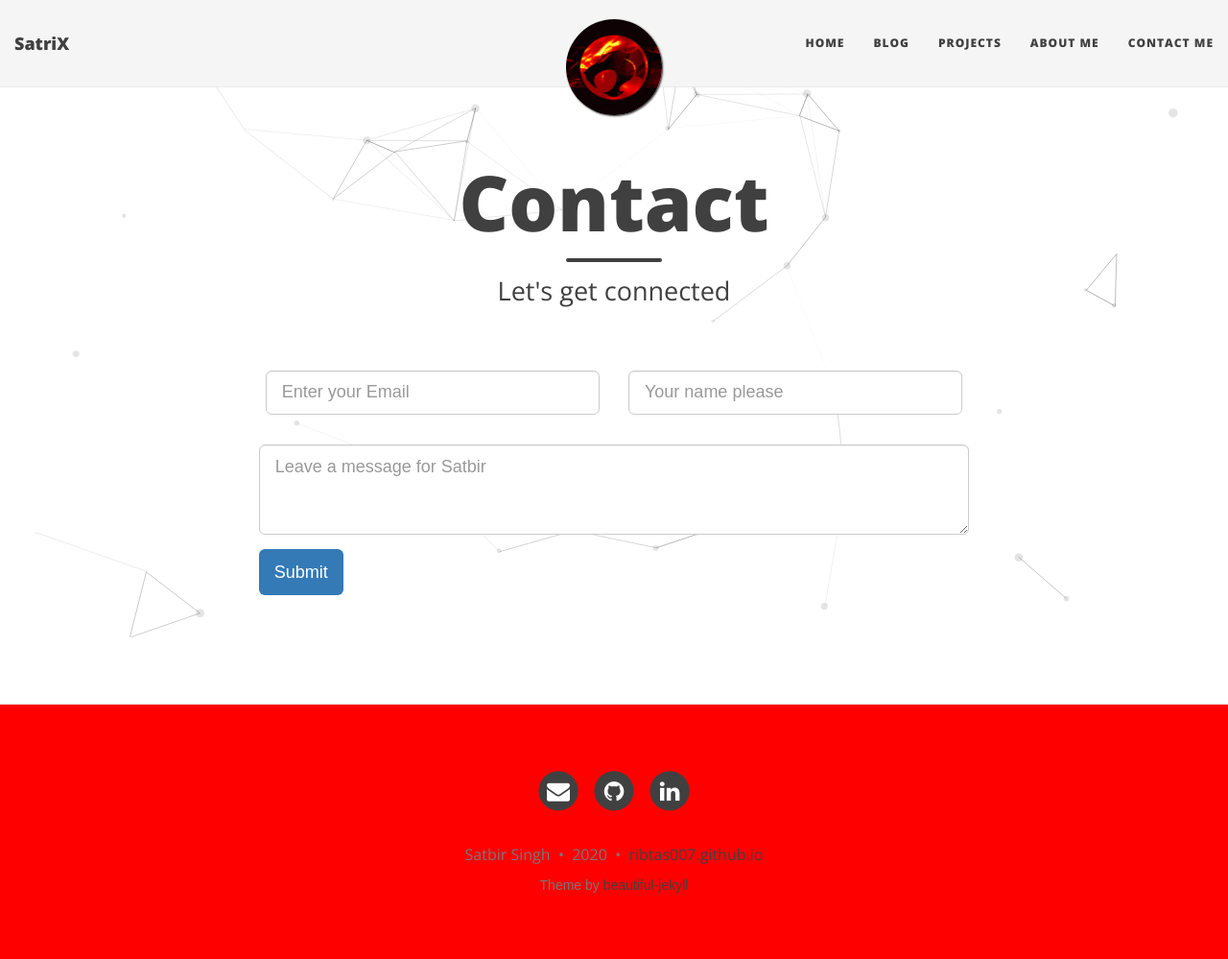
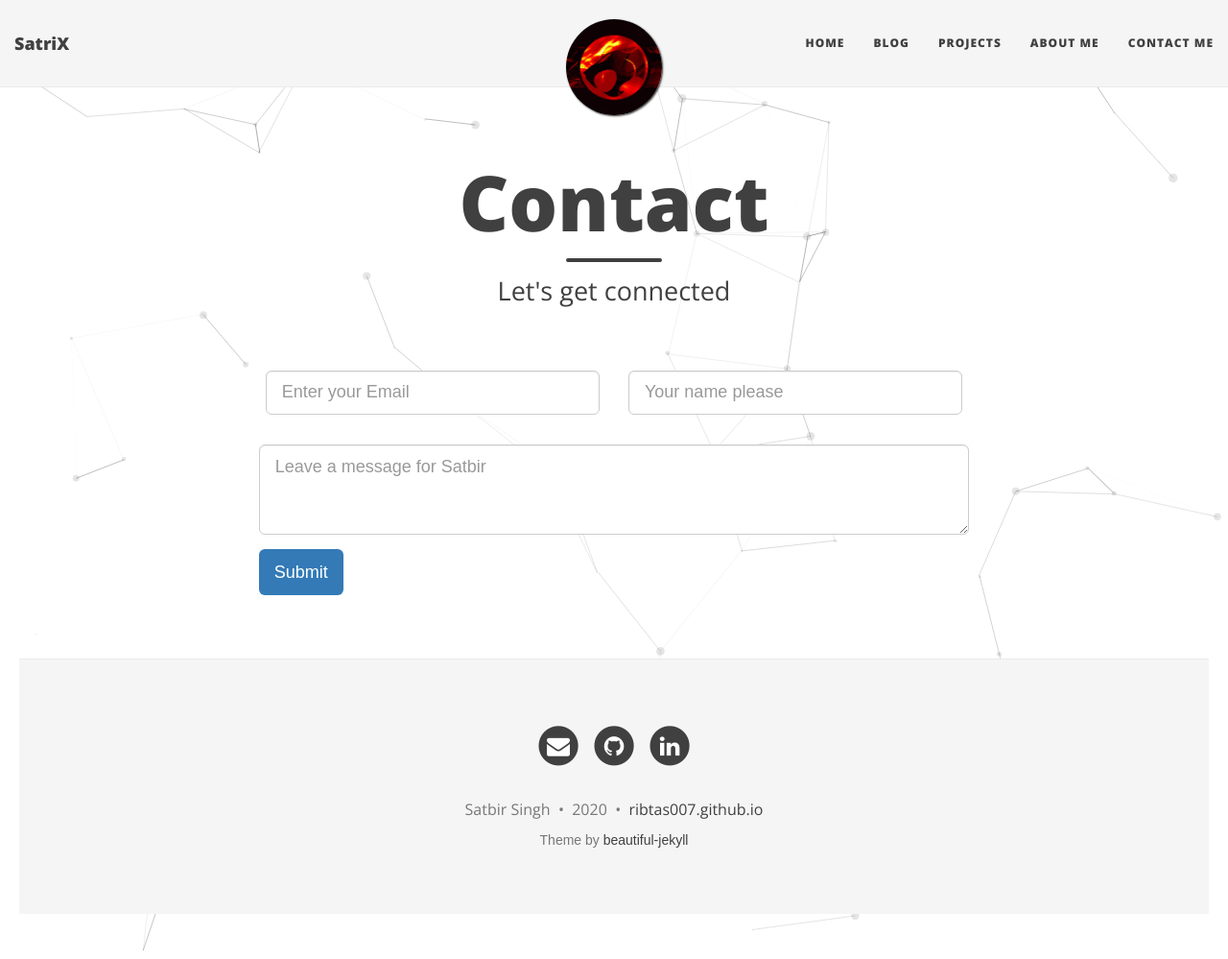
Before and after one commit to RIBTAS007/Ribtas007.github.io, a Jekyll site: the page built from contact.md, in a window 1280 px wide and 999 px high. Shown: the whole window at 96% size. Built offline with Jekyll 4.4.1, drawn with Linux system fonts in a browser that asks for light colours; nearby versions of some CDN libraries.

Commit message:
Update aboutme.css

```diff
--- a/css/aboutme.css
+++ b/css/aboutme.css
@@ -46,12 +46,10 @@
 }
 
 footer {
-  position: fixed;
+
   left: 0;
   bottom: 0;
   width: 100%;
-  background-color: red;
-  color: white;
   text-align: center;
 }
 
```
